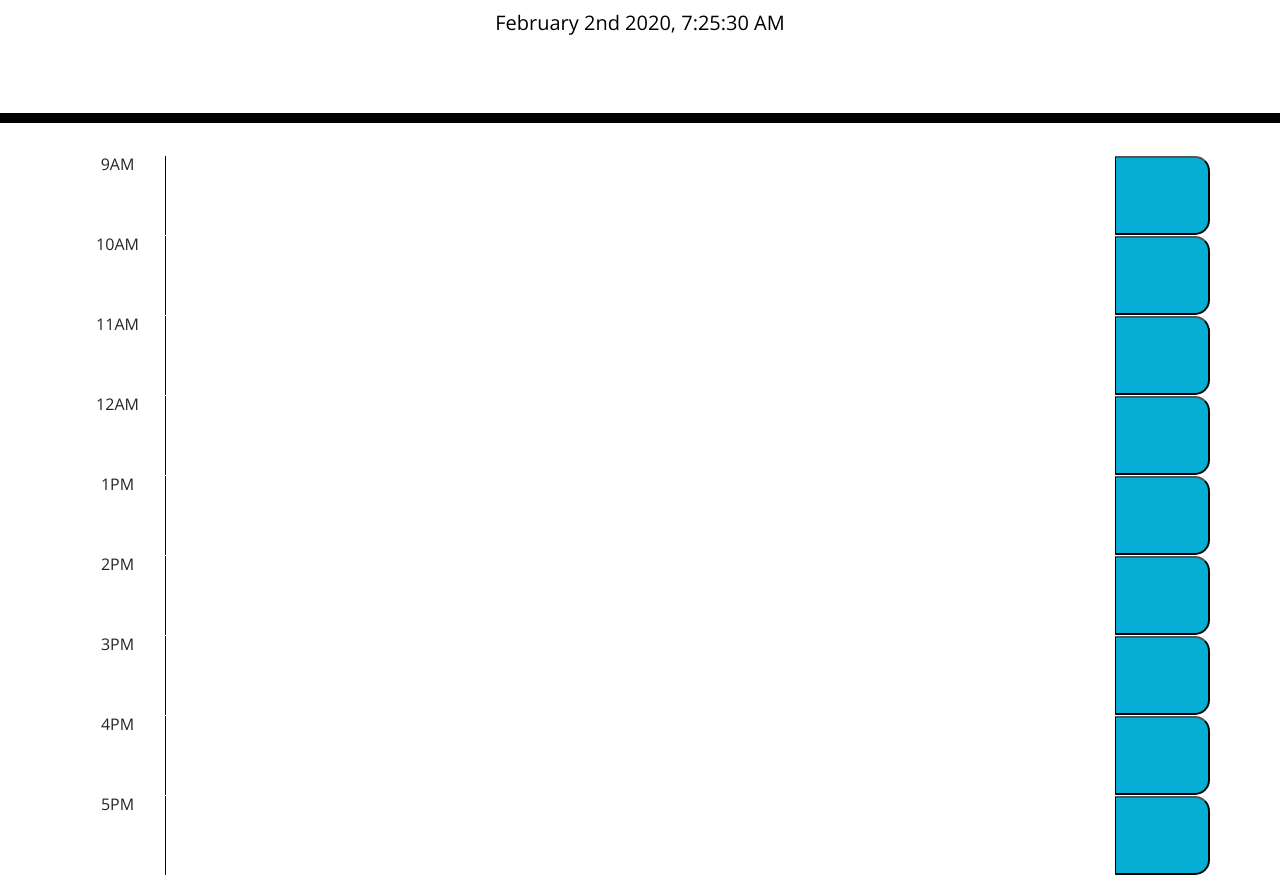
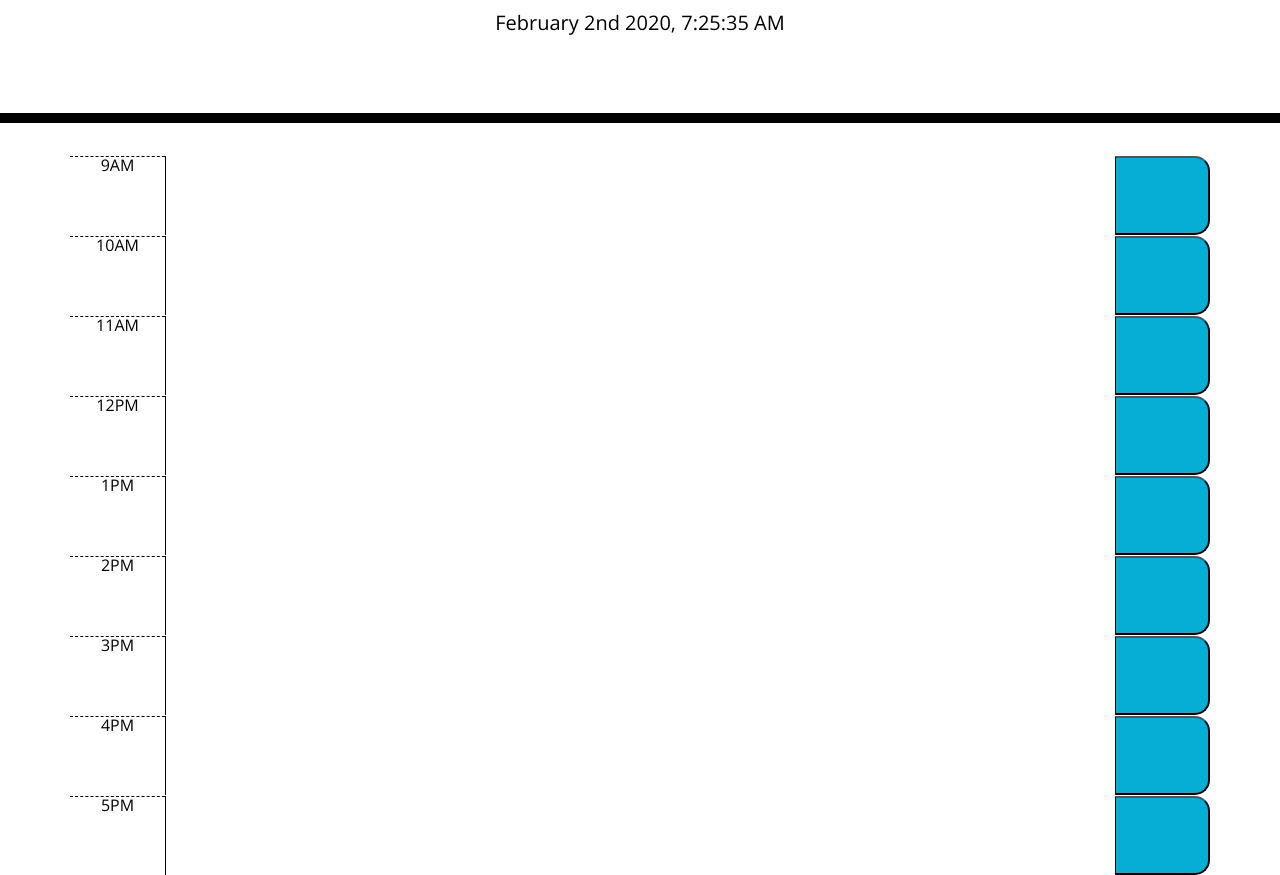
Before and after one commit to JBanuelos00/Daily-Planner, a plain HTML site: page Develop/index.html in a window 1280 px wide. Shown: the part 181-1056 px from the top of the page. Drawn offline with nearby package versions, Linux system fonts and the light colour scheme.

Commit message:
Successfully stores locally, still having problems with setting the background colors of the time blocks and getting the localServer to getItems and apply to the appropriate text box.

```diff
--- a/Develop/index.html
+++ b/Develop/index.html
@@ -24,51 +24,76 @@
   <div class="container">
     <!-- Timeblocks go here -->
 
-
+    <div class="time-block">
       <div class="row">
-      <div class="time time-block col-1" value=9>9AM</div>
-      <textarea class="col-10" id="userInput"></textarea>
+        <div class="hour col-1" value=9>9AM</div>
+        <textarea class="col-10" id="time9"></textarea>
         <button type="button" class="saveBtn col-1"></button>
       </div>
+    </div>
+
+    <div class="time-block">
       <div class="row">
-      <div class="time time-block col-1" value=10>10AM</div>
-      <textarea class="col-10" id="userInput"></textarea>
+        <div class="hour col-1" value=10>10AM</div>
+        <textarea class="col-10" id="time10"></textarea>
         <button type="button" class="saveBtn col-1"></button>
       </div>
+    </div>
+
+    <div class="time-block">
       <div class="row">
-      <div class="time time-block col-1" value=11>11AM</div>
-      <textarea class="col-10" id="userInput"></textarea>
+        <div class="hour col-1" value=11>11AM</div>
+        <textarea class="col-10" id="time11"></textarea>
         <button type="button" class="saveBtn col-1"></button>
       </div>
+    </div>
+
+    <div class="time-block">
       <div class="row">
-      <div class="time time-block col-1" value=12>12AM</div>
-      <textarea class="col-10" id="userInput"></textarea>
+        <div class="hour col-1" value=12>12PM</div>
+        <textarea class="col-10" id="time12"></textarea>
         <button type="button" class="saveBtn col-1"></button>
       </div>
+    </div>
+
+    <div class="time-block">
       <div class="row">
-      <div class="time time-block col-1" value=13>1PM</div>
-      <textarea class="col-10" id="userInput"></textarea>
+        <div class="hour col-1" value=13>1PM</div>
+        <textarea class="col-10" id="time13"></textarea>
         <button type="button" class="saveBtn col-1"></button>
       </div>
+    </div>
+
+    <div class="time-block">
       <div class="row">
-      <div class="time time-block col-1" value=14>2PM</div>
-      <textarea class="col-10" id="userInput"></textarea>
+        <div class="hour col-1" value=14>2PM</div>
+        <textarea class="col-10" id="time14"></textarea>
         <button type="button" class="saveBtn col-1"></button>
       </div>
+    </div>
+
+    <div class="time-block">
       <div class="row">
-      <div class="time time-block col-1" value=15>3PM</div>
-      <textarea class="col-10" id="userInput"></textarea>
+        <div class="hour col-1" value=15>3PM</div>
+        <textarea class="col-10" id="time15"></textarea>
         <button type="button" class="saveBtn col-1"></button>
       </div>
+    </div>
+
+    <div class="time-block">
       <div class="row">
-      <div class="time time-block col-1" value=16>4PM</div>
-      <textarea class="col-10" id="userInput"></textarea>
+        <div class="hour col-1" value=16>4PM</div>
+        <textarea class="col-10" id="time16"></textarea>
         <button type="button" class="saveBtn col-1"></button>
       </div>
+    </div>
+
+    <div class="time-block">
       <div class="row">
-      <div class="time time-block col-1" value=17>5PM</div>
-      <textarea class="col-10" id="userInput"></textarea>
+        <div class="hour col-1" value=17>5PM</div>
+        <textarea class="col-10" id="time17"></textarea>
         <button type="button" class="saveBtn col-1"></button>
+      </div>
     </div>
   </div>
 
@@ -76,21 +101,57 @@
   <script>
     //making sure the html finishes loading before loading this
     $(document).ready(function () {
+
+      savedInput();
+
+      //Seetting the currentTime to the hour in a 24 hour clock.
+      var currentTime = moment().format('H');
+      var idArray = ["time9", "time10", "time11", "time12", "time13", "time14", "time15", "time16", "time17"];
+      var arrayLength = idArray.length;
+      var timeSlot = $(".hour").attr("value");
+
+      //Setting the date and time in the currentDay header
+      function upToDate() {
         var currentDay = moment().format('MMMM Do YYYY, h:mm:ss A');
-      var currentTime = moment().format('H');
+        $("#currentDay").text(currentDay);
+        currentTime;
 
-      $("#currentDay").text(currentDay);
+        if (timeSlot < currentTime) {
+          $(this).attr("style", "background: grey");
+        }
+
+        // else if (timeSlot > currentTime) {
+          // this.style.background = "blue"
+        // } else {
+          // this.style.background = "green"
+        // }
+      }
 
       upToDate();
-      setInterval(function() {
+      //Updating upToDate() every second to make sure the date and time is current
+      setInterval(function () {
         upToDate();
       }, 1000);
 
+      //getting our locally stored item and setting it to our text areas.
+      function savedInput() {
+        for (var i = 0; i < arrayLength; i++) {
+          var userInput = localStorage.getItem(idArray[i]);
 
-      $(".saveBtn").on("click", function() {
+          if (userInput === null) {
+            return;
+          } else if ($("textarea").attr("id") === idArray[i]) {
+            $("textarea").text(userInput);
+          }
+        }
+      }
+
+
+      $(".saveBtn").on("click", function () {
         var input = $(this).siblings("textarea").val();
-
-        console.log(input);
+        var id = $(this).siblings("textarea").attr("id");
+        localStorage.setItem(id, input);
+        savedInput();
       });
 
 
```
Lines whose indentation alone changed are shown as unchanged.
